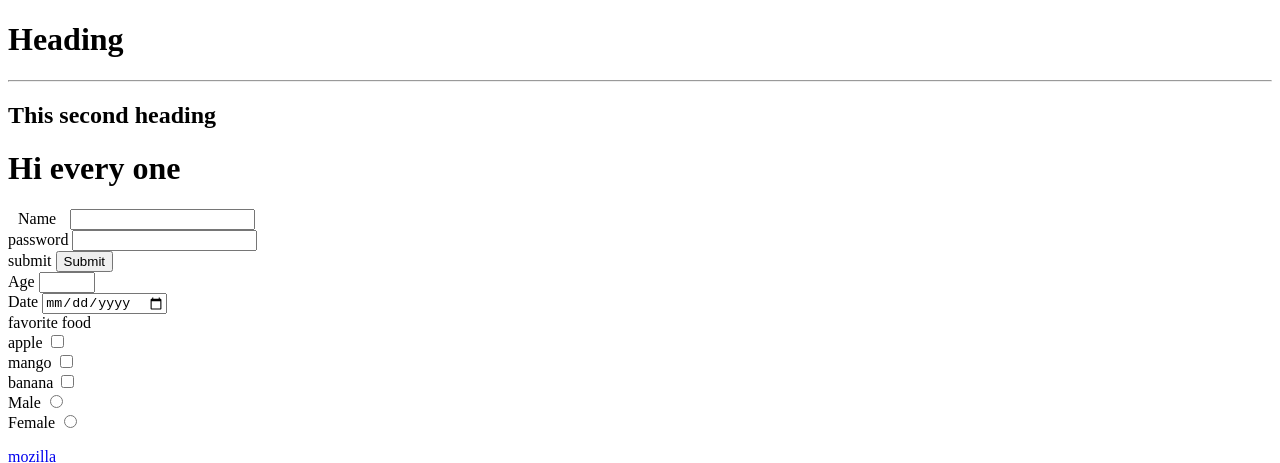
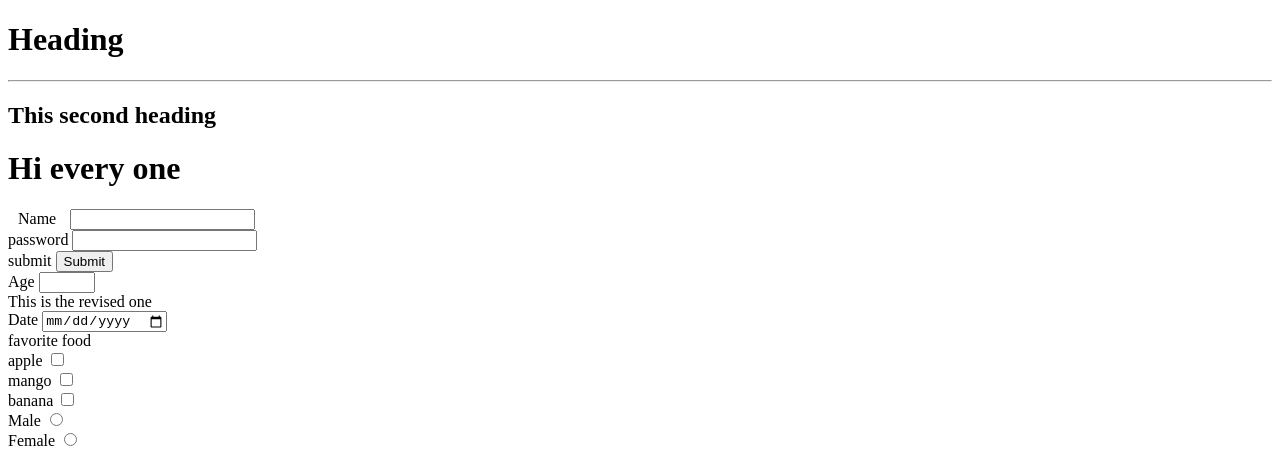
Before and after one commit to Awe360/git, a plain HTML site: page index.html in a window 1280 px wide. Shown: the top 463 px of the page. Drawn offline with Linux system fonts and the light colour scheme.

Commit message:
added features

```diff
--- a/index.html
+++ b/index.html
@@ -30,6 +30,7 @@
     <label>Age</label>
     <input type="number" min="18" max="40" required>
 </div>
+<div>This is the revised one</div>
 <label>Date</label>
 <input type="date"><br>
 favorite food<br>
```
